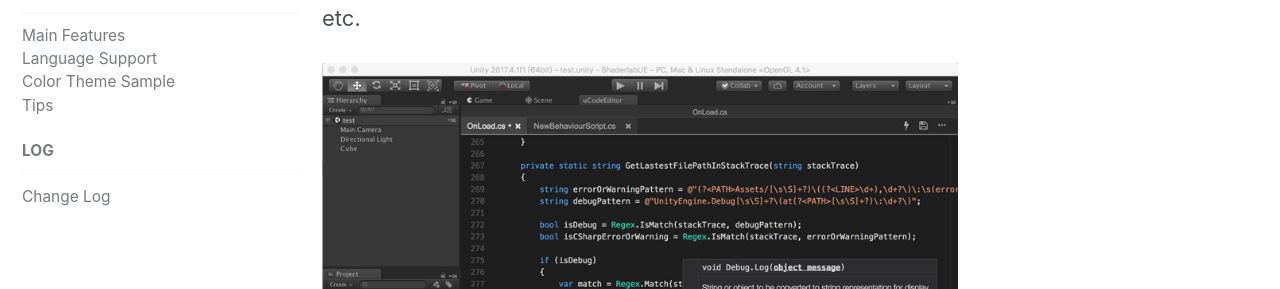
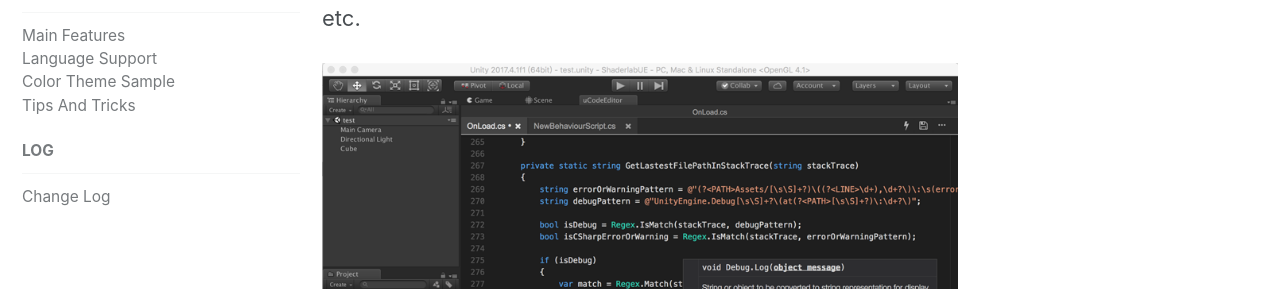
Before and after one commit to amloveyweb/amloveyweb.github.io, a Jekyll site: the page built from _pages/uCodeEditor/index.md, in a window 1280 px wide and 900 px high. Shown: the part 326-615 px from the top of the window. Built offline with Jekyll 4.4.1, drawn with Linux system fonts in a browser that asks for light colours; nearby versions of some CDN libraries.

Commit message:
update documents

```diff
--- a/_data/navigation.yml
+++ b/_data/navigation.yml
@@ -31,7 +31,7 @@
         url: "/uce/language/"
       - title: "Color Theme Sample"
         url: "/uce/color-theme-sample/"
-      - title: "Tips"
+      - title: "Tips And Tricks"
         url: "/uce/tips/"
 
   - title: "LOG"
```
